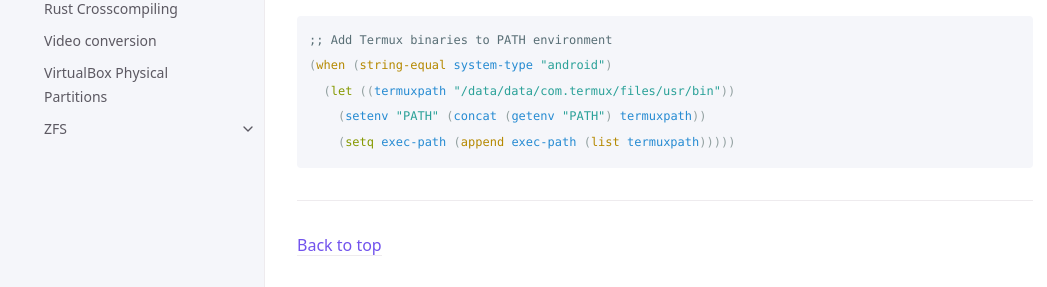
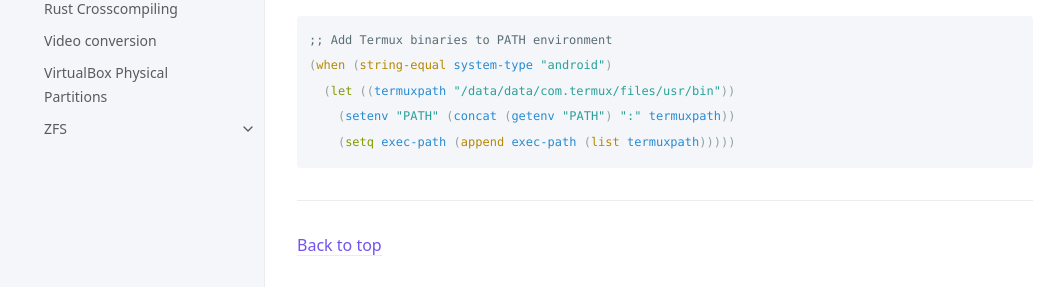
Before and after one commit to marek-g/marek-g.github.io, a Jekyll site: the page built from posts/tips_and_tricks/emacs_on_android.md, in a window 1280 px wide and 900 px high, scrolled down 862 px. Shown: the part 563-850 px from the top of the window, without its empty margins (107-1154 px from the left). Built offline with Jekyll 4.4.1, drawn with Linux system fonts in a browser that asks for light colours.

````diff
--- a/posts/tips_and_tricks/emacs_on_android.md
+++ b/posts/tips_and_tricks/emacs_on_android.md
@@ -53,6 +53,6 @@ You can setup path environment to include Termux binaries by creating `~/.emacs.
 ;; Add Termux binaries to PATH environment
 (when (string-equal system-type "android")
   (let ((termuxpath "/data/data/com.termux/files/usr/bin"))
-    (setenv "PATH" (concat (getenv "PATH") termuxpath))
+    (setenv "PATH" (concat (getenv "PATH") ":" termuxpath))
     (setq exec-path (append exec-path (list termuxpath)))))
 ```
````
